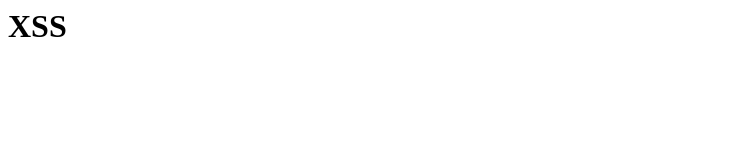
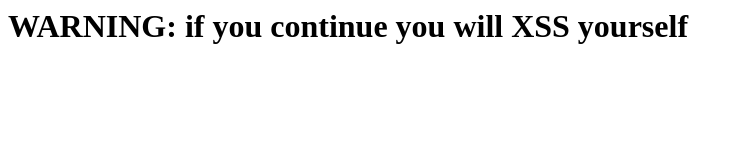
Before and after one commit to NDevTK/website, a plain HTML site: page XSS/index.html in a window 1280 px wide. Shown: the whole page, without its empty margins (0-744 px from the left). Drawn offline with Linux system fonts and the light colour scheme.

Commit message:
Update index.html

```diff
--- a/XSS/index.html
+++ b/XSS/index.html
@@ -1,4 +1,5 @@
-<h1>XSS</h1>
+<title>XSS</title>
+<h1>WARNING: if you continue you will XSS yourself</h1>
 <script>
 if (window.origin === "null") {
   if(window.confirm("WARNING: if you continue you will XSS yourself") !== true) {
```
